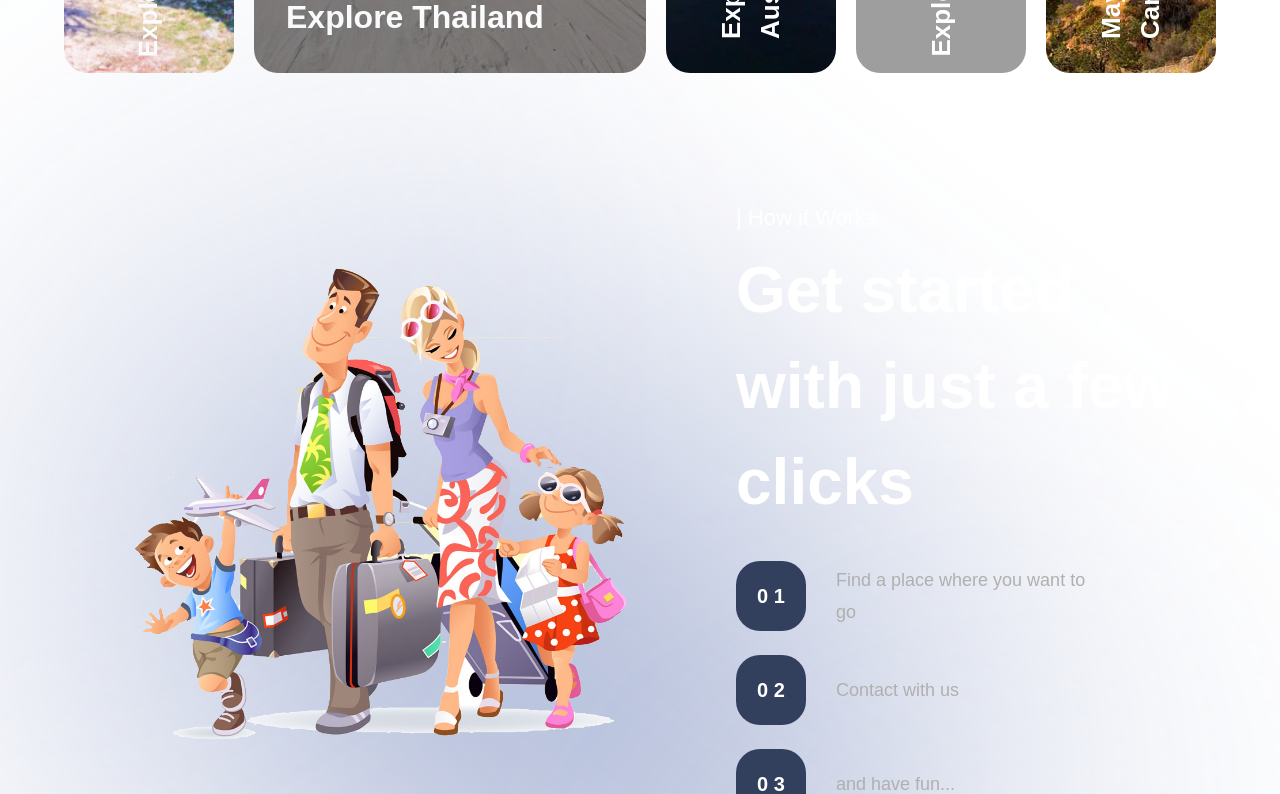
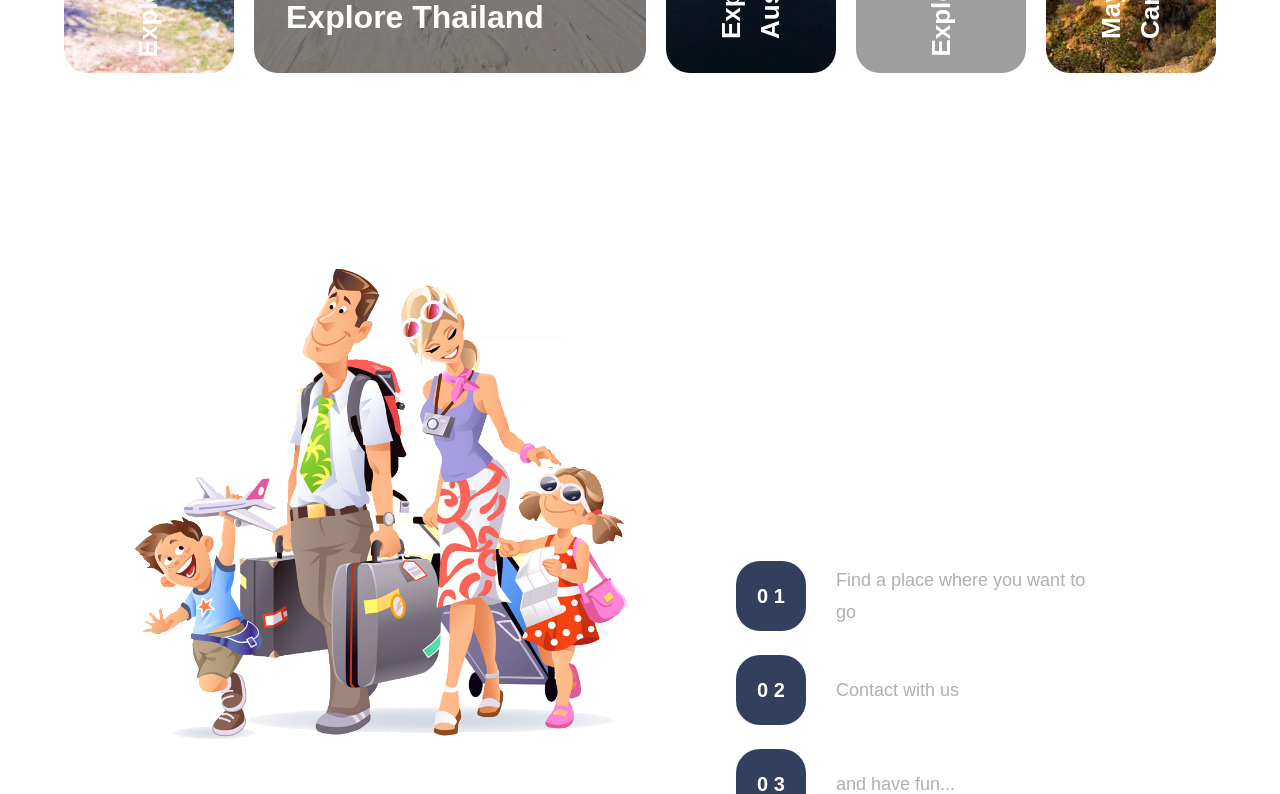
Before and after one commit to tomek28611/Travel-Office-NextJS, a Next.js app: page / in a window 1280 px wide. Shown: the part 2340-3134 px from the top of the page. Built offline with nearby package versions, Linux system fonts and the light colour scheme; grey boxes are pictures that could not be loaded; a web font is replaced by a local one.

Commit message:
getting better

```diff
--- a/components/Footer.jsx
+++ b/components/Footer.jsx
@@ -26,7 +26,7 @@ const Footer = () => (
             className="w-[24px] h-[24px] object-contain"
           />
           <span className="font-normal text-[16px] text-white">
-          See our full offer...
+            See our full offer...
           </span>
         </button>
       </div>
@@ -36,7 +36,7 @@ const Footer = () => (
 
         <div className="flex items-center justify-between flex-wrap gap-4">
           <h4 className="font-extrabold text-[24px] text-white">
-           ABC Travel
+            ABC Travel
           </h4>
           <p className="font-normal text-[14px] text-white opacity-50">
             Copyright © 2022 ABC Travels. All rights reserved.
--- a/pages/index.js
+++ b/pages/index.js
@@ -1,28 +1,19 @@
 import { Footer, Navbar } from '../components';
 import { About, Explore, Feedback, GetStarted, Hero, Insights, WhatsNew, World } from '../sections';
 
-const Home = () => (
+const Page = () => (
   <div className="bg-primary-black overflow-hidden">
     <Navbar />
     <Hero />
-    <div className="relative">
     <About />
-      <div className="gradient-03 z-0" />
     <Explore />
-    </div>
-    <div className="relative">
     <GetStarted />
-      <div className="gradient-04 z-0" />
     <WhatsNew />
-    </div>
     <World />
-    <div className="relative">
     <Insights />
-      <div className="gradient-04 z-0" />
     <Feedback />
-    </div>
     <Footer />
   </div>
 );
 
-export default Home;
+export default Page;
```
Also changed, not shown: components/ExploreCard.jsx (+2 -5 lines), components/Navbar.jsx (+5 -4 lines), .eslintrc.js, components/CustomTexts.jsx (line endings or trailing spaces), pages/_app.js (line endings or trailing spaces). Lines whose indentation alone changed are shown as unchanged.
